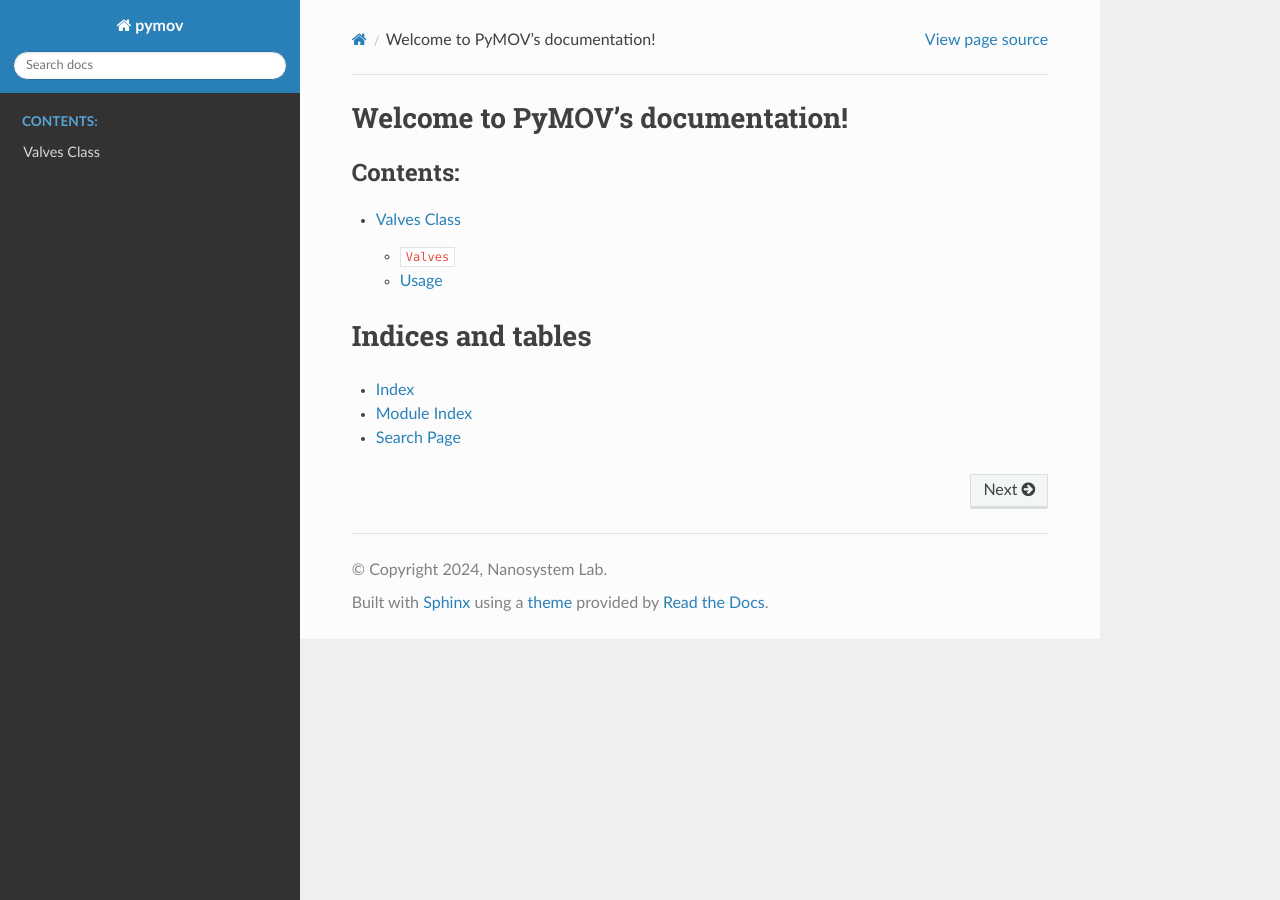
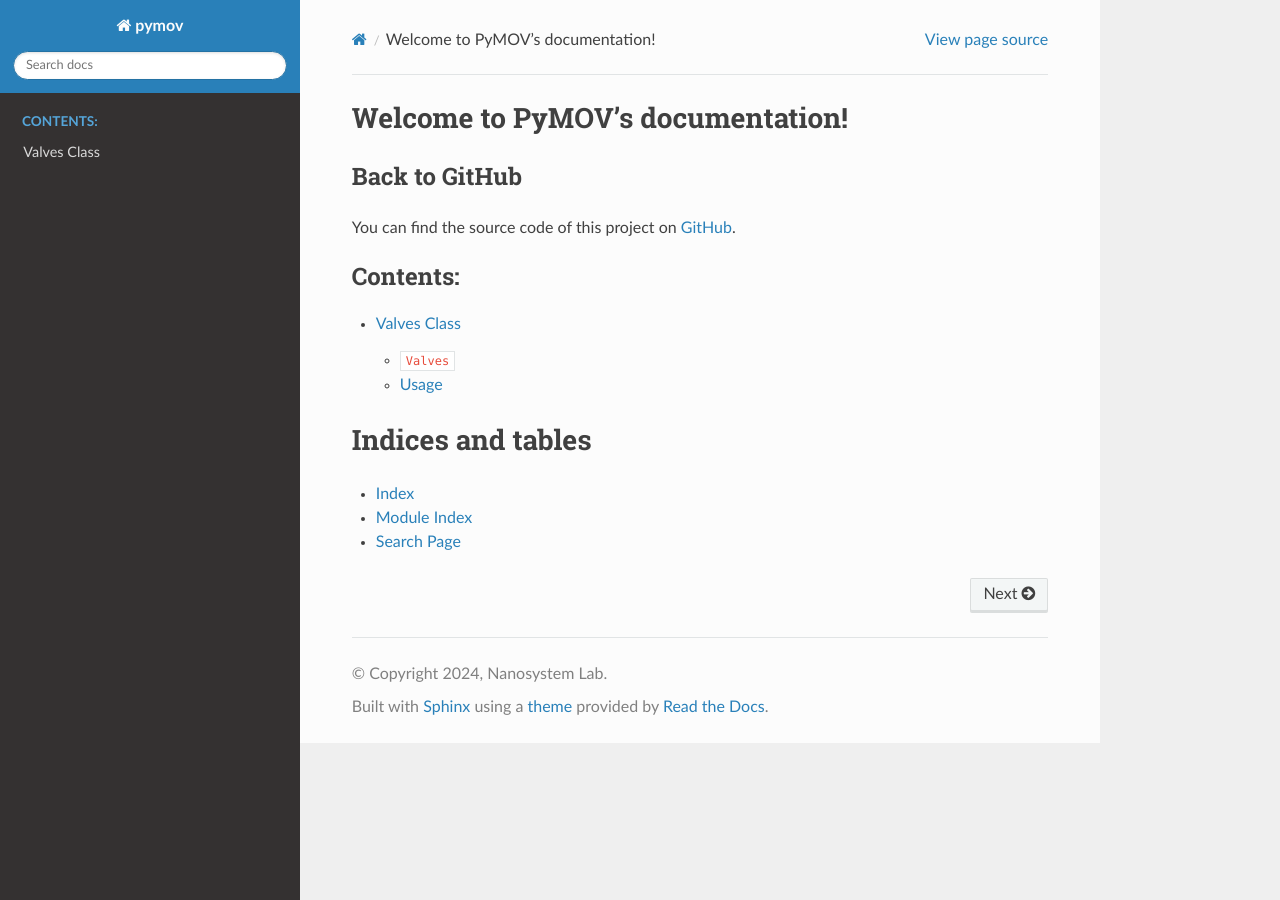
Before and after one commit to nanosystemslab/pymov, a Sphinx documentation site: the page built from docs/index.rst, in a window 1280 px wide. Built offline with Sphinx 7.4.7 and the Read the Docs theme 2.0.0, drawn with Linux system fonts in a browser that asks for light colours.

Commit message:
added back to github

```diff
--- a/docs/index.html
+++ b/docs/index.html
@@ -74,6 +74,9 @@
 
   <section id="welcome-to-pymov-s-documentation">
 <h1>Welcome to PyMOV’s documentation!<a class="headerlink" href="#welcome-to-pymov-s-documentation" title="Link to this heading"></a></h1>
+<section id="back-to-github">
+<span id="id1"></span><h2>Back to GitHub<a class="headerlink" href="#back-to-github" title="Link to this heading"></a></h2>
+<p>You can find the source code of this project on <a class="reference external" href="https://github.com/nanosystemslab/pymov">GitHub</a>.</p>
 <div class="toctree-wrapper compound">
 <p class="caption" role="heading"><span class="caption-text">Contents:</span></p>
 <ul>
@@ -84,6 +87,7 @@
 </li>
 </ul>
 </div>
+</section>
 </section>
 <section id="indices-and-tables">
 <h1>Indices and tables<a class="headerlink" href="#indices-and-tables" title="Link to this heading"></a></h1>
--- a/docs/index.rst
+++ b/docs/index.rst
@@ -5,6 +5,13 @@
 
 Welcome to PyMOV's documentation!
 =================================
+
+.. _back-to-github:
+
+Back to GitHub
+--------------
+
+You can find the source code of this project on `GitHub <https://github.com/nanosystemslab/pymov>`_.
 
 .. toctree::
    :maxdepth: 2
```
Also changed, not shown: docs/_sources/index.rst.txt (+7 -0 lines), docs/searchindex.js (+1 -1 lines), 3 other files.
